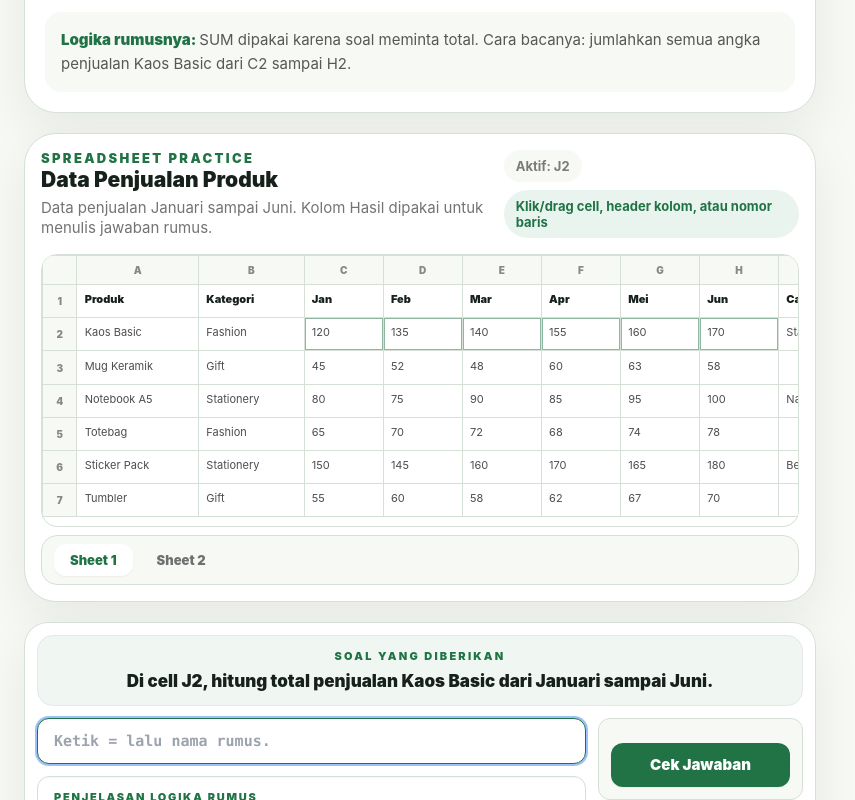
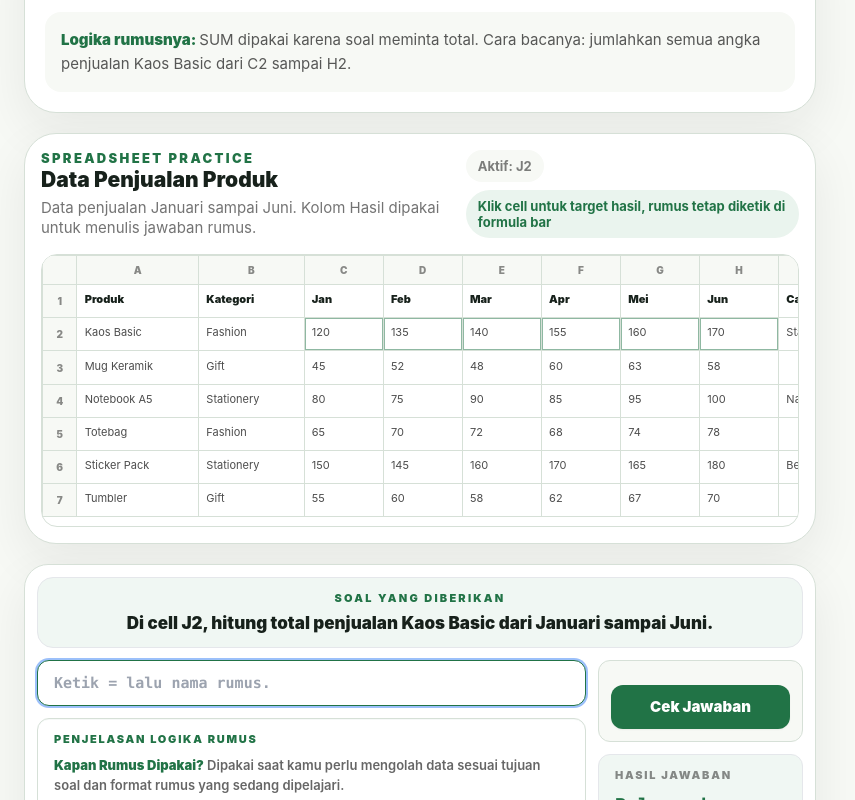
Before and after one commit to NexaPixelStudio/multipotentiality.id, a React (Vite) app: page / in a window 1280 px wide. Shown: the part 1280-2080 px from the top of the page, without its empty margins (0-855 px from the left). Built offline with nearby package versions, Linux system fonts and the light colour scheme.

Commit message:
Make sheet cells selectable like Excel

```diff
--- a/src/components/ExerciseTable.jsx
+++ b/src/components/ExerciseTable.jsx
@@ -15,8 +15,10 @@ const numberToCol = (num = 1) => {
   return col;
 };
 
+const stripSheetName = (ref = '') => String(ref || '').replace(/^'?[^'!]+?'?!/, '');
+
 const parseCell = (ref = '') => {
-  const match = String(ref).toUpperCase().match(/^([A-Z]+)(\d+)$/);
+  const match = stripSheetName(ref).toUpperCase().match(/^([A-Z]+)(\d+)$/);
   if (!match) return null;
   return { col: colToNumber(match[1]), row: Number(match[2]) };
 };
@@ -50,11 +52,21 @@ const normalizeVerticalRange = (startRef, endRef = startRef) => {
   return from === to ? from : `${from}:${to}`;
 };
 
+const splitSheetRange = (range = '') => {
+  const text = String(range || '');
+  const bangIndex = text.lastIndexOf('!');
+  if (bangIndex === -1) return { sheetName: '', ref: text };
+  return {
+    sheetName: text.slice(0, bangIndex).replace(/^'|'$/g, ''),
+    ref: text.slice(bangIndex + 1)
+  };
+};
+
 const inRange = (cellRef, rangeRef) => {
   const cell = parseCell(cellRef);
   if (!cell) return false;
-  const [start, end] = String(rangeRef).split(':');
-  if (!end) return cellRef.toUpperCase() === start.toUpperCase();
+  const [start, end] = String(splitSheetRange(rangeRef).ref).split(':');
+  if (!end) return stripSheetName(cellRef).toUpperCase() === start.toUpperCase();
   const a = parseCell(start);
   const b = parseCell(end);
   if (!a || !b) return false;
@@ -65,50 +77,73 @@ const inRange = (cellRef, rangeRef) => {
   return cell.col >= minCol && cell.col <= maxCol && cell.row >= minRow && cell.row <= maxRow;
 };
 
-const fallbackQuestionSheet = {
-  title: 'Sheet 2 - Soal',
-  description: 'Sheet ini disiapkan untuk menaruh soal latihan.',
-  columns: ['Bagian', 'Isi'],
-  rows: [
-    ['Soal', 'Soal akan muncul di sini kalau data latihan sudah punya Sheet 2.'],
-    ['Catatan', 'Sheet 1 dipakai untuk data, Sheet 2 dipakai untuk soal.']
-  ]
+const normalizeSheet = (sheet, index = 0) => {
+  const name = sheet?.name || sheet?.sheetName || `Sheet${index + 1}`;
+  const id = sheet?.id || name.toLowerCase().replace(/\s+/g, '');
+  return {
+    id,
+    name,
+    label: sheet?.label || name,
+    selectable: sheet?.selectable !== false,
+    table: {
+      title: sheet?.title || sheet?.table?.title || name,
+      description: sheet?.description || sheet?.table?.description || '',
+      columns: sheet?.columns || sheet?.table?.columns || [],
+      rows: sheet?.rows || sheet?.table?.rows || []
+    }
+  };
 };
 
 export default function ExerciseTable({ table, highlightRanges = [], activeCell, cellValues = {}, onCellClick, onRangeSelected, onFillDrag }) {
-  const sheets = useMemo(() => [
-    {
+  const sheets = useMemo(() => {
+    if (Array.isArray(table?.sheets) && table.sheets.length) {
+      return table.sheets.map((sheet, index) => normalizeSheet(sheet, index));
+    }
+
+    return [normalizeSheet({
       id: 'sheet1',
-      name: table?.sheetName || 'Sheet 1',
+      name: table?.sheetName || 'Sheet1',
       label: 'Data',
-      table: {
       title: table?.title || 'Data Latihan',
       description: table?.description || '',
       columns: table?.columns || [],
-        rows: table?.rows || []
-      },
+      rows: table?.rows || [],
       selectable: true
-    },
-    {
-      id: 'sheet2',
-      name: table?.questionSheetName || 'Sheet 2',
-      label: 'Soal',
-      table: table?.questionSheet || fallbackQuestionSheet,
-      selectable: false
-    }
-  ], [table]);
+    })];
+  }, [table]);
 
-  const [activeSheetId, setActiveSheetId] = useState('sheet1');
+  const answerSheetId = table?.answerSheetId || table?.formulaSheetId || sheets[0]?.id || 'sheet1';
+  const initialSheetId = table?.activeSheetId || answerSheetId || sheets[0]?.id || 'sheet1';
+  const [activeSheetId, setActiveSheetId] = useState(initialSheetId);
   const activeSheet = sheets.find((sheet) => sheet.id === activeSheetId) || sheets[0];
-  const currentTable = activeSheet.table || {};
+  const currentTable = activeSheet?.table || {};
   const columns = currentTable.columns || [];
   const rows = currentTable.rows || [];
-  const canSelect = Boolean(activeSheet.selectable);
+  const canSelect = Boolean(activeSheet?.selectable);
+  const isAnswerSheet = activeSheet?.id === answerSheetId || sheets.length === 1;
 
   const [selectionStart, setSelectionStart] = useState(null);
   const [selectionEnd, setSelectionEnd] = useState(null);
   const [isDragging, setIsDragging] = useState(false);
   const [selectionMode, setSelectionMode] = useState('cell');
+
+  useEffect(() => {
+    setActiveSheetId(initialSheetId);
+    setIsDragging(false);
+    setSelectionStart(null);
+    setSelectionEnd(null);
+    setSelectionMode('cell');
+  }, [initialSheetId, table]);
+
+  const visibleRanges = useMemo(() => {
+    return highlightRanges
+      .map((range) => {
+        const { sheetName, ref } = splitSheetRange(range);
+        if (!sheetName) return isAnswerSheet || sheets.length === 1 ? ref : '';
+        return sheetName === activeSheet?.name ? ref : '';
+      })
+      .filter(Boolean);
+  }, [activeSheet?.name, highlightRanges, isAnswerSheet, sheets.length]);
 
   const liveRange = useMemo(() => {
     if (!selectionStart) return null;
@@ -116,11 +151,11 @@ export default function ExerciseTable({ table, highlightRanges = [], activeCell,
     return normalizeRange(selectionStart, selectionEnd || selectionStart);
   }, [selectionMode, selectionStart, selectionEnd]);
 
-  const isHighlighted = (ref) => canSelect && highlightRanges.some((range) => inRange(ref, range));
+  const isHighlighted = (ref) => canSelect && visibleRanges.some((range) => inRange(ref, range));
   const isSelected = (ref) => liveRange ? inRange(ref, liveRange) : false;
   const lastSheetRow = rows.length + 1;
   const lastSheetColumn = numberToCol(columns.length || 1);
-  const displayActiveCell = canSelect ? (activeCell || 'A1') : `${activeSheet.name}`;
+  const displayActiveCell = isAnswerSheet ? (activeCell || 'A1') : activeSheet?.name;
 
   const resetSelection = () => {
     setIsDragging(false);
@@ -129,9 +164,21 @@ export default function ExerciseTable({ table, highlightRanges = [], activeCell,
     setSelectionMode('cell');
   };
 
+  const getMeta = () => ({
+    sheetId: activeSheet?.id,
+    sheetName: activeSheet?.name,
+    isAnswerSheet
+  });
+
   const handleSheetChange = (sheetId) => {
     setActiveSheetId(sheetId);
     resetSelection();
+  };
+
+  const formatRangeForFormula = (range) => {
+    if (!range) return range;
+    if (isAnswerSheet || sheets.length === 1) return range;
+    return `${activeSheet.name}!${range}`;
   };
 
   const beginColumnSelection = (event, colIndex) => {
@@ -142,14 +189,13 @@ export default function ExerciseTable({ table, highlightRanges = [], activeCell,
     setSelectionStart(`${col}1`);
     setSelectionEnd(`${col}${lastSheetRow}`);
     setIsDragging(true);
-    onCellClick?.(`${col}1`);
+    onCellClick?.(`${col}1`, getMeta());
   };
 
   const moveColumnSelection = (colIndex) => {
     if (!canSelect || !isDragging || selectionMode !== 'column' || !selectionStart) return;
     const col = numberToCol(colIndex + 1);
     setSelectionEnd(`${col}${lastSheetRow}`);
-    onCellClick?.(`${col}1`);
   };
 
   const beginRowSelection = (event, sheetRow) => {
@@ -159,13 +205,12 @@ export default function ExerciseTable({ table, highlightRanges = [], activeCell,
     setSelectionStart(`A${sheetRow}`);
     setSelectionEnd(`${lastSheetColumn}${sheetRow}`);
     setIsDragging(true);
-    onCellClick?.(`A${sheetRow}`);
+    onCellClick?.(`A${sheetRow}`, getMeta());
   };
 
   const moveRowSelection = (sheetRow) => {
     if (!canSelect || !isDragging || selectionMode !== 'row' || !selectionStart) return;
     setSelectionEnd(`${lastSheetColumn}${sheetRow}`);
-    onCellClick?.(`A${sheetRow}`);
   };
 
   useEffect(() => {
@@ -185,13 +230,13 @@ export default function ExerciseTable({ table, highlightRanges = [], activeCell,
       }
 
       const finalRange = normalizeRange(selectionStart, selectionEnd || selectionStart);
-      onRangeSelected?.(finalRange);
+      onRangeSelected?.(formatRangeForFormula(finalRange), getMeta());
       resetSelection();
     };
 
     window.addEventListener('mouseup', finishSelection);
     return () => window.removeEventListener('mouseup', finishSelection);
-  }, [isDragging, selectionMode, selectionStart, selectionEnd, onRangeSelected, onFillDrag]);
+  }, [isDragging, selectionMode, selectionStart, selectionEnd, onRangeSelected, onFillDrag, activeSheet?.id, activeSheet?.name, isAnswerSheet]);
 
   const beginSelection = (event, ref) => {
     if (!canSelect) return;
@@ -200,32 +245,35 @@ export default function ExerciseTable({ table, highlightRanges = [], activeCell,
     setSelectionStart(ref);
     setSelectionEnd(ref);
     setIsDragging(true);
-    onCellClick?.(ref);
+    onCellClick?.(ref, getMeta());
   };
 
   const moveSelection = (ref) => {
     if (!canSelect || !isDragging || !selectionStart) return;
-
     if (selectionMode === 'fill') {
       setSelectionEnd(ref);
       return;
     }
-
     if (selectionMode !== 'cell') return;
     setSelectionEnd(ref);
-    onCellClick?.(ref);
   };
 
   const beginFillDrag = (event, ref) => {
-    if (!canSelect) return;
+    if (!canSelect || !isAnswerSheet) return;
     event.preventDefault();
     event.stopPropagation();
     setSelectionMode('fill');
     setSelectionStart(ref);
     setSelectionEnd(ref);
     setIsDragging(true);
-    onCellClick?.(ref);
+    onCellClick?.(ref, getMeta());
   };
+
+  const statusText = !canSelect
+    ? 'Sheet ini hanya untuk dibaca'
+    : isAnswerSheet
+      ? 'Klik cell untuk target hasil, rumus tetap diketik di formula bar'
+      : 'Klik/drag cell, header kolom, atau nomor baris';
 
   return (
     <section className="rounded-[2rem] border border-coach-line bg-white p-4 shadow-soft dark:border-white/10 dark:bg-white/[0.055]">
@@ -238,13 +286,13 @@ export default function ExerciseTable({ table, highlightRanges = [], activeCell,
         <div className="flex flex-wrap items-center gap-2 text-xs font-bold text-black/50 dark:text-white/55">
           <span className="rounded-full bg-coach-beige px-3 py-2 dark:bg-black/20">Aktif: {displayActiveCell}</span>
           <span className="rounded-full bg-coach-greenSoft px-3 py-2 text-coach-green dark:bg-emerald-400/10 dark:text-emerald-200">
-            {canSelect ? 'Klik/drag cell, header kolom, atau nomor baris' : 'Sheet soal hanya untuk dibaca'}
+            {statusText}
           </span>
         </div>
       </div>
 
       <div className="formula-scroll overflow-auto rounded-2xl border border-coach-line dark:border-white/10">
-        <table className={`border-collapse bg-white text-sm dark:bg-[#1b211c] ${activeSheetId === 'sheet2' ? 'sheet-question-table' : 'sheet-data-table'}`}>
+        <table className={`border-collapse bg-white text-sm dark:bg-[#1b211c] ${isAnswerSheet ? 'sheet-answer-table' : 'sheet-data-table'}`}>
           <thead>
             <tr>
               <th className="sticky left-0 z-20 min-w-[48px] border border-coach-line bg-coach-beige px-3 py-2 text-center text-xs font-black text-black/45 dark:border-white/10 dark:bg-black/30 dark:text-white/45" />
@@ -280,12 +328,13 @@ export default function ExerciseTable({ table, highlightRanges = [], activeCell,
                   <Cell
                     key={ref}
                     refName={ref}
-                    value={canSelect ? (cellValues[ref] ?? column) : column}
+                    value={isAnswerSheet ? (cellValues[ref] ?? column) : column}
                     header
-                    active={canSelect && activeCell === ref}
+                    active={canSelect && isAnswerSheet && activeCell === ref}
                     highlighted={isHighlighted(ref)}
                     selected={isSelected(ref)}
                     canSelect={canSelect}
+                    isAnswerSheet={isAnswerSheet}
                     onMouseDown={beginSelection}
                     onMouseEnter={moveSelection}
                     onFillMouseDown={beginFillDrag}
@@ -311,11 +360,12 @@ export default function ExerciseTable({ table, highlightRanges = [], activeCell,
                       <Cell
                         key={ref}
                         refName={ref}
-                        value={canSelect ? (cellValues[ref] ?? row[colIndex]) : row[colIndex]}
-                        active={canSelect && activeCell === ref}
+                        value={isAnswerSheet ? (cellValues[ref] ?? row[colIndex]) : row[colIndex]}
+                        active={canSelect && isAnswerSheet && activeCell === ref}
                         highlighted={isHighlighted(ref)}
                         selected={isSelected(ref)}
                         canSelect={canSelect}
+                        isAnswerSheet={isAnswerSheet}
                         onMouseDown={beginSelection}
                         onMouseEnter={moveSelection}
                         onFillMouseDown={beginFillDrag}
@@ -329,6 +379,7 @@ export default function ExerciseTable({ table, highlightRanges = [], activeCell,
         </table>
       </div>
 
+      {sheets.length > 1 ? (
         <div className="mt-2 flex items-center gap-2 rounded-2xl border border-coach-line bg-coach-beige px-3 py-2 dark:border-white/10 dark:bg-black/20">
           {sheets.map((sheet) => (
             <button
@@ -342,11 +393,12 @@ export default function ExerciseTable({ table, highlightRanges = [], activeCell,
             </button>
           ))}
         </div>
+      ) : null}
     </section>
   );
 }
 
-function Cell({ refName, value, header, active, highlighted, selected, canSelect, onMouseDown, onMouseEnter, onFillMouseDown }) {
+function Cell({ refName, value, header, active, highlighted, selected, canSelect, isAnswerSheet, onMouseDown, onMouseEnter, onFillMouseDown }) {
   return (
     <td
       onMouseDown={(event) => onMouseDown?.(event, refName)}
@@ -355,7 +407,7 @@ function Cell({ refName, value, header, active, highlighted, selected, canSelect
       className={`sheet-cell relative ${canSelect ? 'cursor-cell' : 'cursor-default'} select-none border border-coach-line px-3 py-2 transition dark:border-white/10 ${header ? 'bg-coach-green/8 font-black text-coach-ink dark:bg-emerald-400/10 dark:text-white' : 'text-black/70 dark:text-white/70'} ${highlighted ? 'bg-coach-green/16 ring-1 ring-inset ring-coach-green/50 dark:bg-emerald-400/14' : ''} ${selected ? 'bg-coach-greenSoft ring-2 ring-inset ring-coach-green/80 dark:bg-emerald-400/18' : ''} ${active ? 'outline outline-2 outline-coach-green' : ''}`}
     >
       <div className="min-h-[20px] truncate">{String(value ?? '')}</div>
-      {active && !header && canSelect ? (
+      {active && !header && canSelect && isAnswerSheet ? (
         <button
           type="button"
           aria-label={`Tarik untuk duplikat rumus dari ${refName}`}
```
Lines whose indentation alone changed are shown as unchanged.
